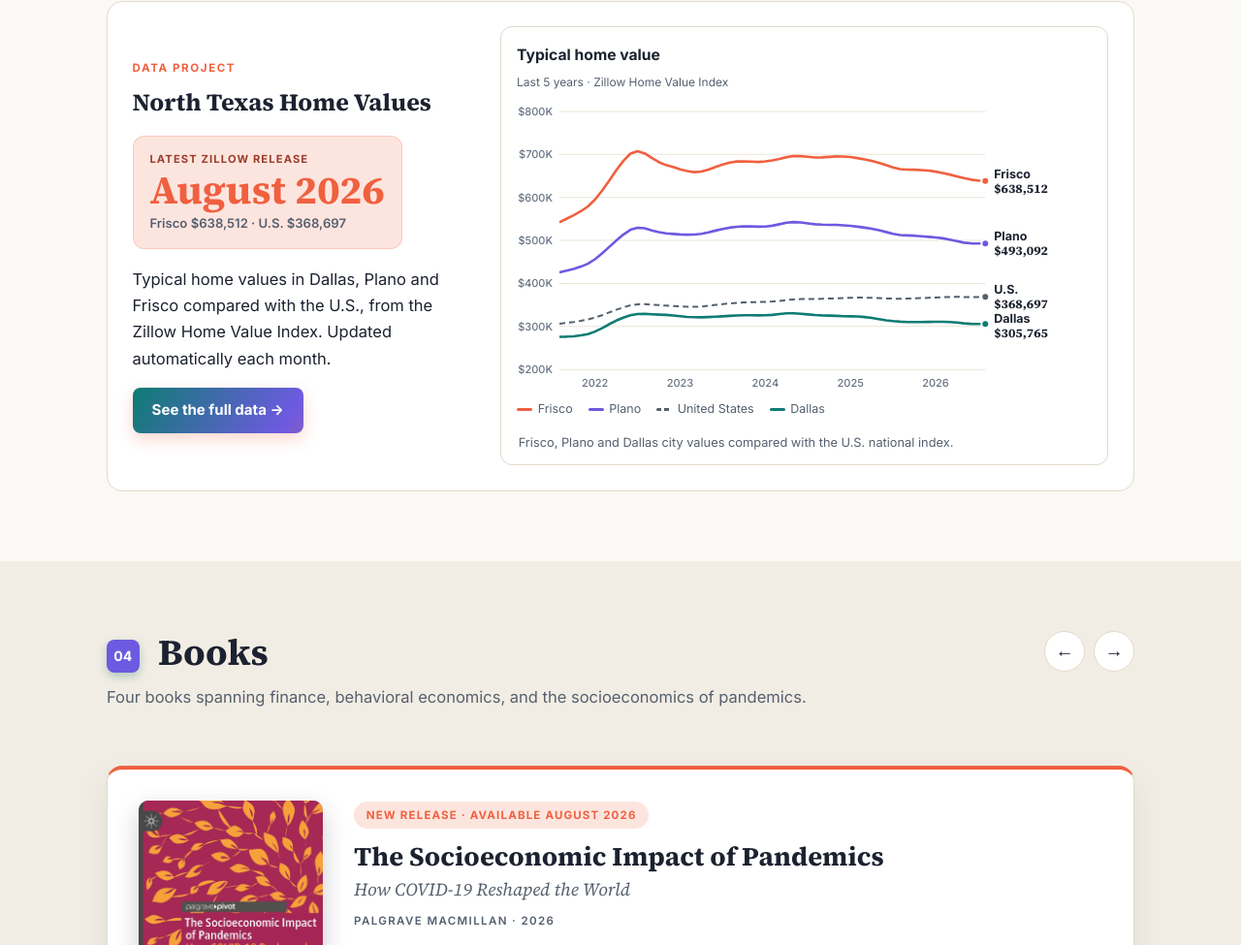
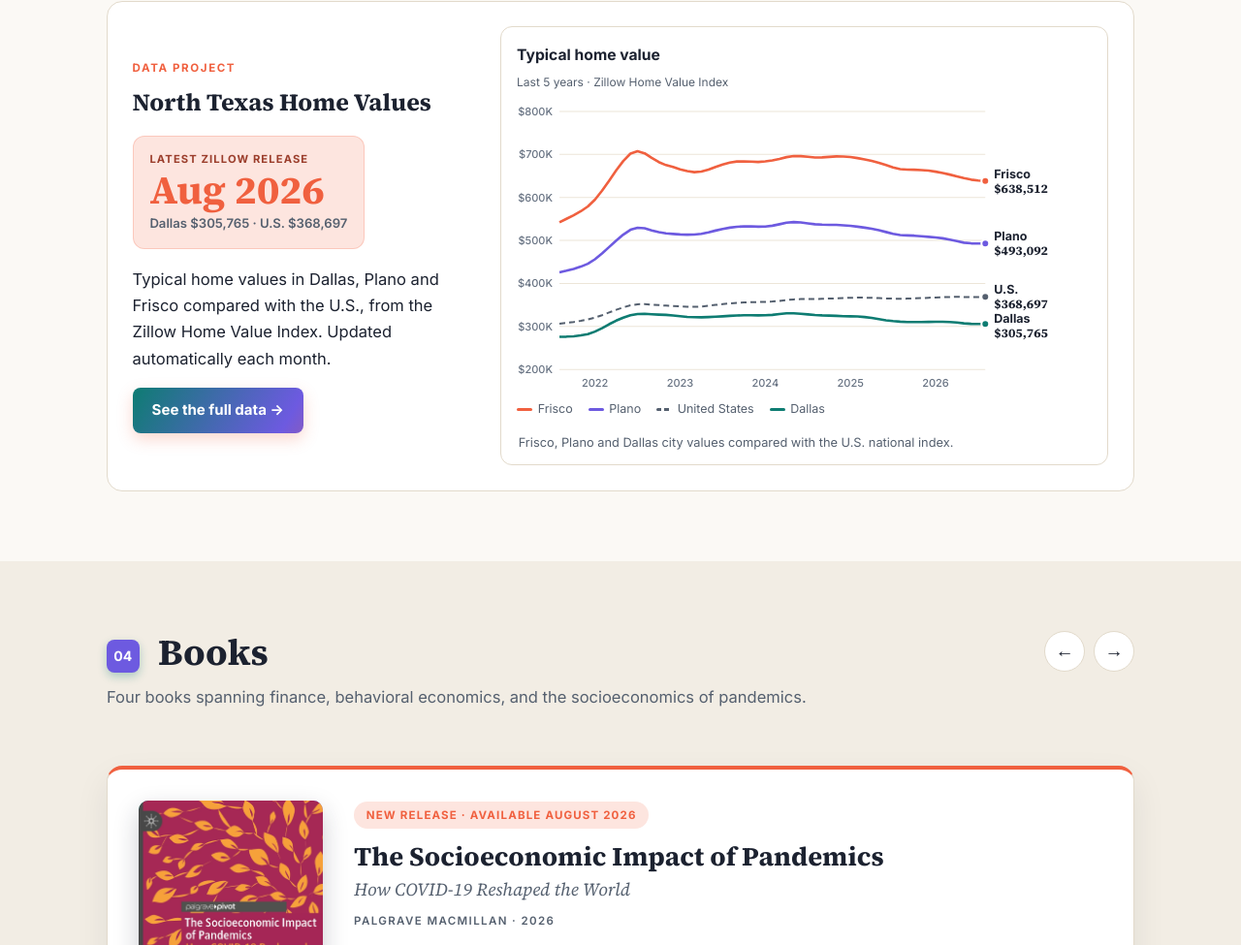
Before and after one commit to proforhan/proforhan.github.io, a plain HTML site: page index.html in a window 1280 px wide. Shown: the part 3566-4541 px from the top of the page at 97% size. Drawn offline with Linux system fonts and the light colour scheme.

Commit message:
Add files via upload

```diff
--- a/index.html
+++ b/index.html
@@ -204,7 +204,7 @@
       aria-label="Latest monthly change: July 2026, negative 2.64 percent"
     >
       <span class="tracker-result-label">Latest monthly change</span>
-      <strong id="walmart-latest-change">July: −2.6%</strong>
+      <strong id="walmart-latest-change">Aug 2026: +2.7%</strong>
       <span id="walmart-latest-index" class="tracker-result-detail">
         Walmart basket index: 98.75
       </span>
@@ -306,8 +306,8 @@
     <h3>North Texas Home Values</h3>
     <div class="tracker-result" role="group" aria-label="Latest Zillow release">
       <span class="tracker-result-label">Latest Zillow release</span>
-      <strong id="hp-month">August 2026</strong>
-      <span class="tracker-result-detail" id="hp-detail">Frisco $638,512 · U.S. $368,697</span>
+      <strong id="hp-month">Aug 2026</strong>
+      <span class="tracker-result-detail" id="hp-detail">Dallas $305,765 · U.S. $368,697</span>
     </div>
     <p>
       Typical home values in Dallas, Plano and Frisco compared with the U.S., from the
@@ -345,9 +345,9 @@
     const n = Math.min(...S.map(s => s.length));
     if (n < 2) return;
     const [ly, lm] = D.latest_month.split("-");
-    document.getElementById("hp-month").textContent = MONTHS[lm - 1] + " " + ly;
+    document.getElementById("hp-month").textContent = MONTHS[lm - 1].slice(0, 3) + " " + ly;
     const last = k => { const s = D.series[k]; return s[s.length - 1][1]; };
-    document.getElementById("hp-detail").textContent = `Frisco ${usd(last("Frisco"))} · U.S. ${usd(last("United States"))}`;
+    document.getElementById("hp-detail").textContent = `Dallas ${usd(last("Dallas"))} · U.S. ${usd(last("United States"))}`;
 
     const W = Math.max(300, box.clientWidth), narrow = W < 520, H = narrow ? 240 : 300;
     const m = { l: 44, r: narrow ? 58 : 110, t: 10, b: 24 }, iw = W - m.l - m.r, ih = H - m.t - m.b;
@@ -511,6 +511,6 @@
 <footer class="site-footer">
 <p>© <span id="year"></span> Orhan Erdem · Built with plain HTML · No advertising or behavioral tracking.</p>
 </footer>
-<script src="script.js?v=20260726-6"></script>
+<script src="script.js?v=20260924-1"></script>
 </body>
 </html>
```
